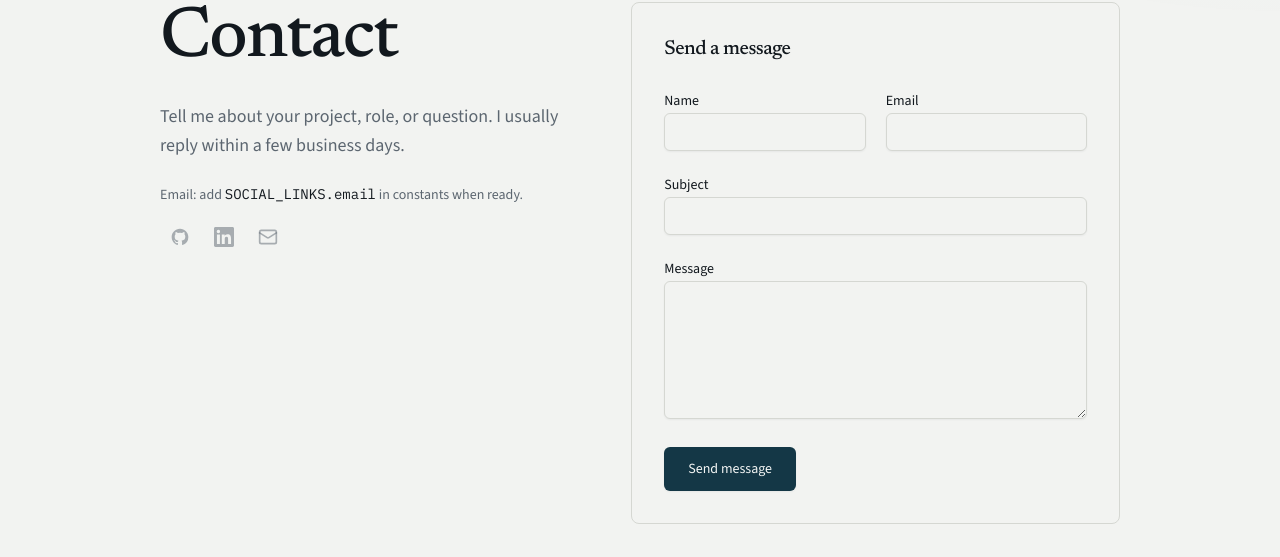
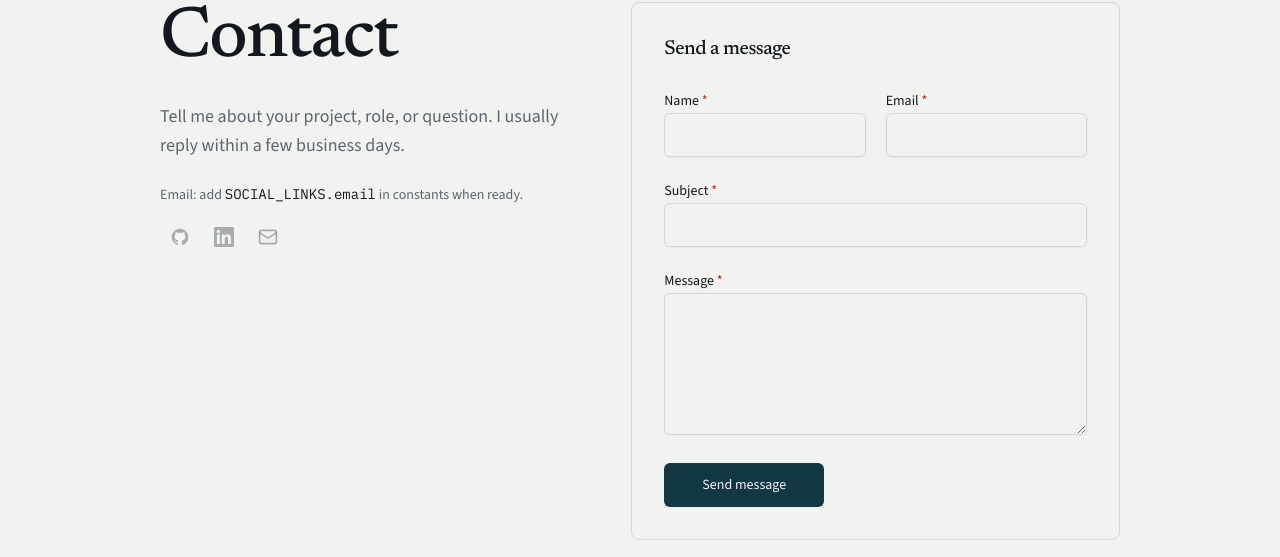
Before and after one commit to gentkrasniqii1/gent-portfolio, a Next.js app: page /contact in a window 1280 px wide. Shown: the part 143-700 px from the top of the page. Built offline with nearby package versions, Linux system fonts and the light colour scheme; no server answers.

Commit message:
fix: add aria-required and focus management to contact form

```diff
--- a/src/app/contact/page.tsx
+++ b/src/app/contact/page.tsx
@@ -22,7 +22,7 @@ export default function ContactPage() {
     : SOCIAL_LINKS.email;
 
   return (
-    <main className="py-section">
+    <div className="py-section">
       <Container className="grid gap-12 lg:grid-cols-[minmax(0,1fr)_minmax(0,1.2fr)] lg:gap-16">
         <div className="space-y-6">
           <h1 className="text-display text-foreground">Contact</h1>
@@ -56,10 +56,15 @@ export default function ContactPage() {
         </div>
 
         <div className="border-border rounded-lg border p-6 sm:p-8">
-          <h2 className="text-foreground mb-6 text-xl">Send a message</h2>
+          <h2
+            id="contact-form-heading"
+            className="text-foreground mb-6 text-xl"
+          >
+            Send a message
+          </h2>
           <ContactForm />
         </div>
       </Container>
-    </main>
+    </div>
   );
 }
--- a/src/components/contact/contact-form.tsx
+++ b/src/components/contact/contact-form.tsx
@@ -2,8 +2,8 @@
 
 import { zodResolver } from "@hookform/resolvers/zod";
 import type { ReactNode } from "react";
-import { useState } from "react";
-import { useForm } from "react-hook-form";
+import { useEffect, useRef, useState } from "react";
+import { type FieldErrors, useForm } from "react-hook-form";
 import { contactFormSchema, type ContactFormValues } from "@/lib/validations";
 import { cn } from "@/lib/utils";
 
@@ -16,11 +16,13 @@ export function ContactForm() {
   const [submitState, setSubmitState] = useState<SubmitState>({
     status: "idle",
   });
+  const statusRef = useRef<HTMLParagraphElement>(null);
 
   const {
     register,
     handleSubmit,
     reset,
+    setFocus,
     formState: { errors, isSubmitting },
   } = useForm<ContactFormValues>({
     resolver: zodResolver(contactFormSchema),
@@ -32,6 +34,22 @@ export function ContactForm() {
       website: "",
     },
   });
+
+  useEffect(() => {
+    if (submitState.status === "idle") return;
+    statusRef.current?.focus();
+  }, [submitState]);
+
+  const onInvalid = (formErrors: FieldErrors<ContactFormValues>) => {
+    const order: Array<keyof ContactFormValues> = [
+      "name",
+      "email",
+      "subject",
+      "message",
+    ];
+    const firstInvalid = order.find((field) => formErrors[field]);
+    if (firstInvalid) setFocus(firstInvalid);
+  };
 
   const onSubmit = handleSubmit(async (values) => {
     setSubmitState({ status: "idle" });
@@ -65,10 +83,15 @@ export function ContactForm() {
         message: "Network error. Check your connection and try again.",
       });
     }
-  });
+  }, onInvalid);
 
   return (
-    <form onSubmit={onSubmit} className="relative space-y-5" noValidate>
+    <form
+      onSubmit={onSubmit}
+      className="relative space-y-5"
+      noValidate
+      aria-labelledby="contact-form-heading"
+    >
       <div
         className="absolute -left-[9999px] h-0 w-0 overflow-hidden"
         aria-hidden
@@ -84,11 +107,13 @@ export function ContactForm() {
       </div>
 
       <div className="grid gap-5 sm:grid-cols-2">
-        <Field id="name" label="Name" error={errors.name?.message}>
+        <Field id="name" label="Name" error={errors.name?.message} required>
           <input
             id="name"
             type="text"
             autoComplete="name"
+            required
+            aria-required="true"
             aria-invalid={Boolean(errors.name)}
             aria-describedby={errors.name ? "name-error" : undefined}
             className={inputClassName(Boolean(errors.name))}
@@ -96,11 +121,13 @@ export function ContactForm() {
           />
         </Field>
 
-        <Field id="email" label="Email" error={errors.email?.message}>
+        <Field id="email" label="Email" error={errors.email?.message} required>
           <input
             id="email"
             type="email"
             autoComplete="email"
+            required
+            aria-required="true"
             aria-invalid={Boolean(errors.email)}
             aria-describedby={errors.email ? "email-error" : undefined}
             className={inputClassName(Boolean(errors.email))}
@@ -109,11 +136,18 @@ export function ContactForm() {
         </Field>
       </div>
 
-      <Field id="subject" label="Subject" error={errors.subject?.message}>
+      <Field
+        id="subject"
+        label="Subject"
+        error={errors.subject?.message}
+        required
+      >
         <input
           id="subject"
           type="text"
           autoComplete="off"
+          required
+          aria-required="true"
           aria-invalid={Boolean(errors.subject)}
           aria-describedby={errors.subject ? "subject-error" : undefined}
           className={inputClassName(Boolean(errors.subject))}
@@ -121,21 +155,33 @@ export function ContactForm() {
         />
       </Field>
 
-      <Field id="message" label="Message" error={errors.message?.message}>
+      <Field
+        id="message"
+        label="Message"
+        error={errors.message?.message}
+        required
+      >
         <textarea
           id="message"
           rows={6}
+          required
+          aria-required="true"
           aria-invalid={Boolean(errors.message)}
           aria-describedby={errors.message ? "message-error" : undefined}
-          className={cn(inputClassName(Boolean(errors.message)), "resize-y")}
+          className={cn(
+            inputClassName(Boolean(errors.message)),
+            "min-h-32 resize-y",
+          )}
           {...register("message")}
         />
       </Field>
 
       {submitState.status === "success" ? (
         <p
+          ref={statusRef}
+          tabIndex={-1}
           role="status"
-          className="border-accent/30 bg-accent/10 text-foreground rounded-md border px-4 py-3 text-sm"
+          className="border-accent/30 bg-accent/10 text-foreground rounded-md border px-4 py-3 text-sm outline-none"
         >
           Message sent. I will get back to you soon.
         </p>
@@ -143,8 +189,10 @@ export function ContactForm() {
 
       {submitState.status === "error" ? (
         <p
+          ref={statusRef}
+          tabIndex={-1}
           role="alert"
-          className="border-destructive/30 bg-destructive/10 text-destructive rounded-md border px-4 py-3 text-sm"
+          className="border-destructive/30 bg-destructive/10 text-destructive rounded-md border px-4 py-3 text-sm outline-none"
         >
           {submitState.message}
         </p>
@@ -153,7 +201,7 @@ export function ContactForm() {
       <button
         type="submit"
         disabled={isSubmitting}
-        className="bg-primary text-primary-foreground hover:bg-primary/90 inline-flex h-11 items-center justify-center rounded-md px-6 text-sm font-medium shadow-sm transition-colors disabled:cursor-not-allowed disabled:opacity-60"
+        className="bg-primary text-primary-foreground hover:bg-primary/90 inline-flex h-11 min-w-40 items-center justify-center rounded-md px-6 text-sm font-medium shadow-sm transition-colors disabled:cursor-not-allowed disabled:opacity-60"
       >
         {isSubmitting ? "Sending…" : "Send message"}
       </button>
@@ -165,21 +213,29 @@ function Field({
   id,
   label,
   error,
+  required,
   children,
 }: {
   id: string;
   label: string;
   error?: string;
+  required?: boolean;
   children: ReactNode;
 }) {
   return (
     <div className="space-y-2">
       <label htmlFor={id} className="text-foreground text-sm font-medium">
         {label}
+        {required ? (
+          <span className="text-destructive" aria-hidden>
+            {" "}
+            *
+          </span>
+        ) : null}
       </label>
       {children}
       {error ? (
-        <p id={`${id}-error`} role="alert" className="text-destructive text-sm">
+        <p id={`${id}-error`} className="text-destructive text-sm">
           {error}
         </p>
       ) : null}
@@ -189,7 +245,7 @@ function Field({
 
 function inputClassName(hasError: boolean) {
   return cn(
-    "border-input bg-background text-foreground placeholder:text-muted-foreground focus-visible:ring-ring w-full rounded-md border px-3 py-2 text-sm shadow-sm outline-none focus-visible:ring-2",
+    "border-input bg-background text-foreground placeholder:text-muted-foreground focus-visible:ring-ring min-h-11 w-full rounded-md border px-3 py-2.5 text-sm shadow-sm outline-none focus-visible:ring-2",
     hasError && "border-destructive",
   );
 }
```
